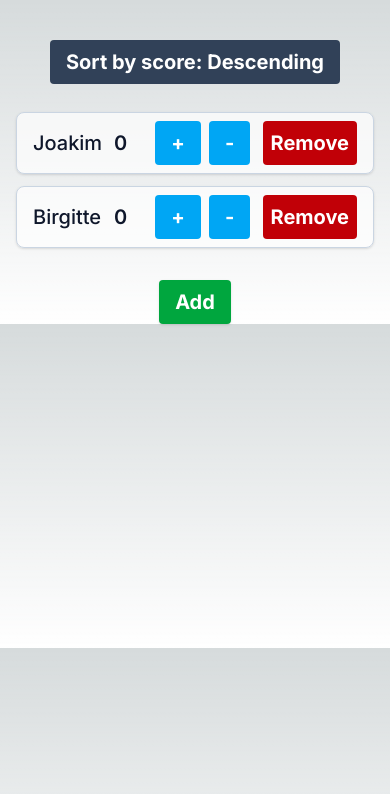
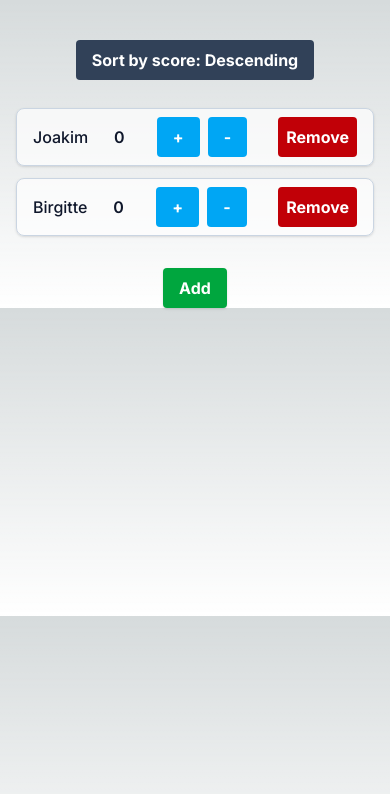
Before and after one commit to MikAoJk/scoreboard, a Next.js app: page / in a window 390 px wide. Shown: the top 794 px of the page. Built offline with nearby package versions, Linux system fonts and the light colour scheme.

Commit message:
Fix className syntax in main tag

```diff
--- a/src/app/page.tsx
+++ b/src/app/page.tsx
@@ -3,7 +3,7 @@ import ScoreBoard from "@/components/ScoreBoard";
 
 export default function Home() {
     return (
-        <main className="text-xl md:text-base">
+        <main className="text:7xl md:text:xl">
             <ScoreBoard/>
         </main>
     );
```
